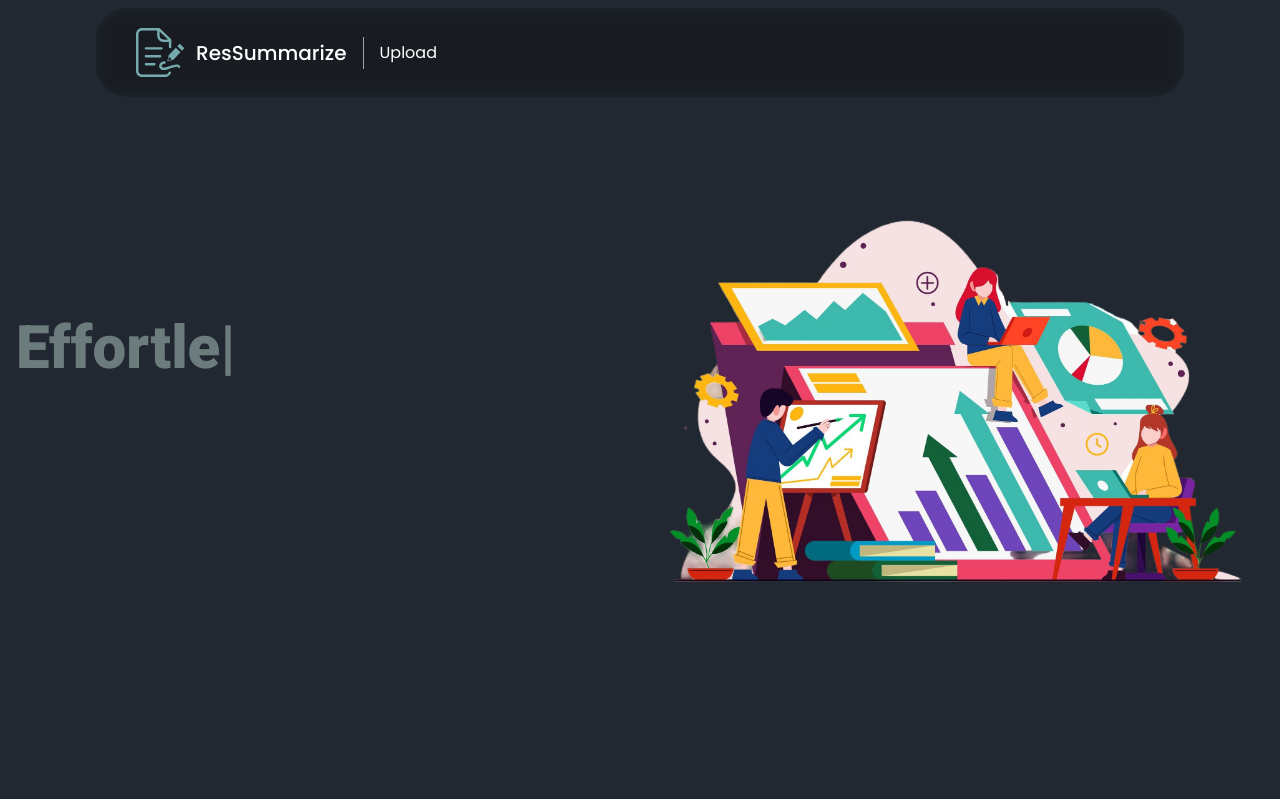
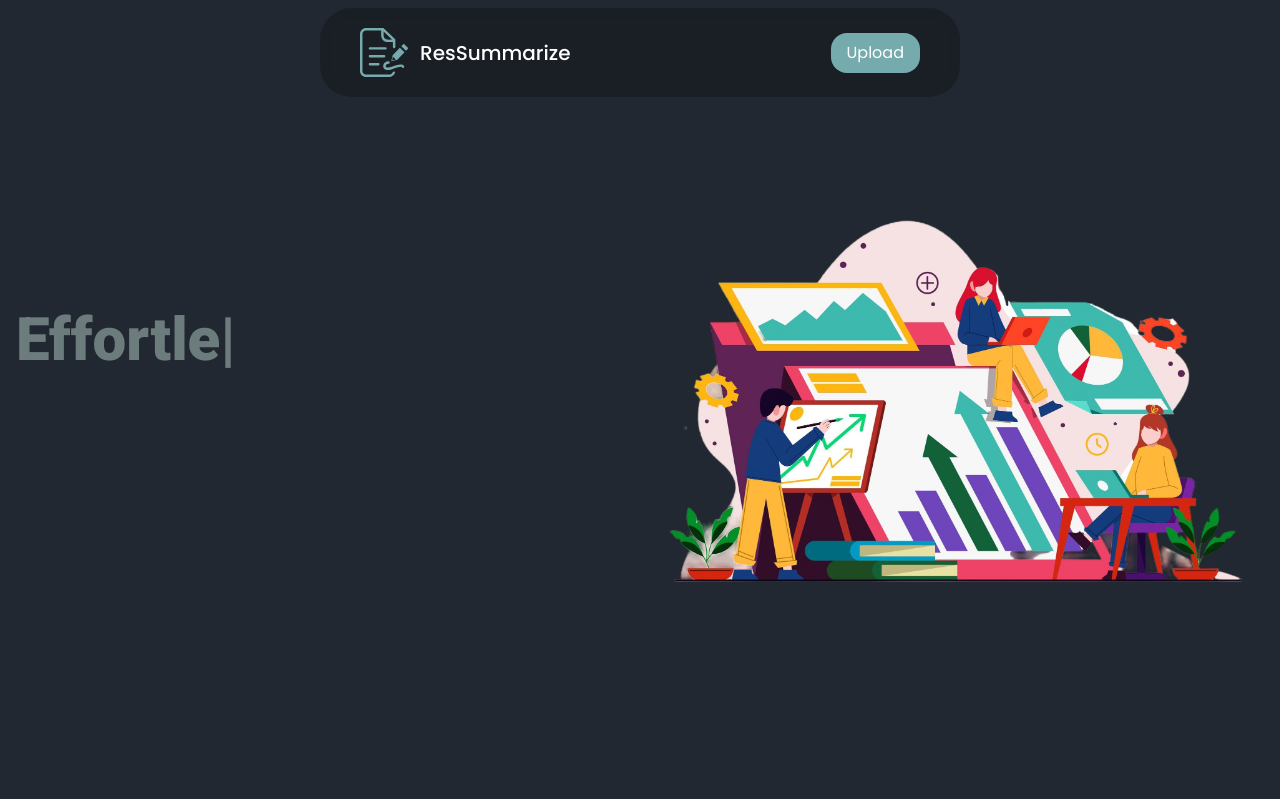
Before and after one commit to thakurprathya/research_summary_generator, a Flask app: page / in a window 1280 px wide. Shown: the top 799 px of the page. Run offline with Flask 3, Linux system fonts and the light colour scheme.

Commit message:
Update header and Add mobile responsiveness

```diff
--- a/static/output.css
+++ b/static/output.css
@@ -612,88 +612,16 @@
   position: fixed;
 }
 
-.absolute{
-  position: absolute;
-}
-
 .relative{
   position: relative;
-}
-
-.inset-0{
-  inset: 0px;
-}
-
-.-left-\[25\%\]{
-  left: -25%;
-}
-
-.-top-\[125\%\]{
-  top: -125%;
-}
-
-.top-2{
-  top: 0.5rem;
-}
-
-.-top-\[100\%\]{
-  top: -100%;
-}
-
-.-top-\[150\%\]{
-  top: -150%;
-}
-
-.-top-\[140\%\]{
-  top: -140%;
-}
-
-.-left-\[100\%\]{
-  left: -100%;
-}
-
-.-top-\[200\%\]{
-  top: -200%;
-}
-
-.bottom-\[-50\%\]{
-  bottom: -50%;
-}
-
-.left-\[-25\%\]{
-  left: -25%;
-}
-
-.right-\[-25\%\]{
-  right: -25%;
-}
-
-.top-\[-50\%\]{
-  top: -50%;
-}
-
-.left-0{
-  left: 0px;
-}
-
-.right-0{
-  right: 0px;
 }
 
 .top-0{
   top: 0px;
 }
 
-.bottom-\[-10\%\]{
-  bottom: -10%;
-}
-
 .z-20{
   z-index: 20;
-}
-
-.z-\[-1\]{
-  z-index: -1;
 }
 
 .col-span-full{
@@ -709,20 +637,20 @@
   margin-right: auto;
 }
 
-.mb-4{
-  margin-bottom: 1rem;
+.mb-8{
+  margin-bottom: 2rem;
 }
 
 .ml-1{
   margin-left: 0.25rem;
 }
 
+.ml-2{
+  margin-left: 0.5rem;
+}
+
 .ml-3{
   margin-left: 0.75rem;
-}
-
-.mr-5{
-  margin-right: 1.25rem;
 }
 
 .mt-4{
@@ -761,88 +681,40 @@
   height: 50rem;
 }
 
-.h-\[400vh\]{
-  height: 400vh;
-}
-
-.h-screen{
-  height: 100vh;
-}
-
-.h-\[200\%\]{
-  height: 200%;
-}
-
-.h-full{
-  height: 100%;
-}
-
-.h-\[70\%\]{
-  height: 70%;
-}
-
 .min-h-\[3em\]{
   min-height: 3em;
 }
 
-.min-h-screen{
-  min-height: 100vh;
+.w-10{
+  width: 2.5rem;
 }
 
 .w-12{
   width: 3rem;
 }
 
-.w-\[150vw\]{
-  width: 150vw;
-}
-
 .w-\[4\.5rem\]{
   width: 4.5rem;
-}
-
-.w-\[50\%\]{
-  width: 50%;
-}
-
-.w-\[50rem\]{
-  width: 50rem;
 }
 
 .w-\[80\%\]{
   width: 80%;
 }
 
-.w-\[85\%\]{
-  width: 85%;
-}
-
 .w-full{
   width: 100%;
-}
-
-.w-\[40rem\]{
-  width: 40rem;
-}
-
-.w-\[300vw\]{
-  width: 300vw;
-}
-
-.w-\[150\%\]{
-  width: 150%;
 }
 
 .max-w-2xl{
   max-width: 42rem;
 }
 
-.flex-grow{
-  flex-grow: 1;
+.cursor-pointer{
+  cursor: pointer;
 }
 
-.cursor-pointer{
-  cursor: pointer;
+.flex-row{
+  flex-direction: row;
 }
 
 .flex-col{
@@ -869,16 +741,8 @@
   overflow: hidden;
 }
 
-.break-words{
-  overflow-wrap: break-word;
-}
-
-.rounded-\[2rem\]{
-  border-radius: 2rem;
-}
-
-.rounded-full{
-  border-radius: 9999px;
+.rounded-2xl{
+  border-radius: 1rem;
 }
 
 .rounded-lg{
@@ -914,13 +761,14 @@
   border-style: dashed;
 }
 
-.border-none{
-  border-style: none;
-}
-
 .border-\[\#EEEEEE\]{
   --tw-border-opacity: 1;
   border-color: rgb(238 238 238 / var(--tw-border-opacity));
+}
+
+.bg-\[\#76ABAE\]{
+  --tw-bg-opacity: 1;
+  background-color: rgb(118 171 174 / var(--tw-bg-opacity));
 }
 
 .bg-white{
@@ -928,41 +776,35 @@
   background-color: rgb(255 255 255 / var(--tw-bg-opacity));
 }
 
-.bg-\[\#31363F\]{
+.bg-\[\#181C22\]{
   --tw-bg-opacity: 1;
-  background-color: rgb(49 54 63 / var(--tw-bg-opacity));
+  background-color: rgb(24 28 34 / var(--tw-bg-opacity));
 }
 
-.bg-\[\#76ABAE\]{
-  --tw-bg-opacity: 1;
-  background-color: rgb(118 171 174 / var(--tw-bg-opacity));
+.bg-transparent{
+  background-color: transparent;
 }
 
-.bg-gradient-to-b{
-  background-image: linear-gradient(to bottom, var(--tw-gradient-stops));
-}
-
-.from-\[\#31363F\]{
-  --tw-gradient-from: #31363F var(--tw-gradient-from-position);
-  --tw-gradient-to: rgb(49 54 63 / 0) var(--tw-gradient-to-position);
-  --tw-gradient-stops: var(--tw-gradient-from), var(--tw-gradient-to);
-}
-
-.to-\[\#76ABAE\]{
-  --tw-gradient-to: #76ABAE var(--tw-gradient-to-position);
+.bg-opacity-70{
+  --tw-bg-opacity: 0.7;
 }
 
 .p-2{
   padding: 0.5rem;
 }
 
-.p-5{
-  padding: 1.25rem;
+.p-4{
+  padding: 1rem;
 }
 
 .px-10{
   padding-left: 2.5rem;
   padding-right: 2.5rem;
+}
+
+.px-4{
+  padding-left: 1rem;
+  padding-right: 1rem;
 }
 
 .px-6{
@@ -975,22 +817,18 @@
   padding-bottom: 2.5rem;
 }
 
+.py-2{
+  padding-top: 0.5rem;
+  padding-bottom: 0.5rem;
+}
+
 .py-8{
   padding-top: 2rem;
   padding-bottom: 2rem;
 }
 
-.px-4{
-  padding-left: 1rem;
-  padding-right: 1rem;
-}
-
 .pl-1{
   padding-left: 0.25rem;
-}
-
-.pt-20{
-  padding-top: 5rem;
 }
 
 .text-center{
@@ -1001,9 +839,9 @@
   font-family: Roboto, sans-serif;
 }
 
-.text-4xl{
-  font-size: 2.25rem;
-  line-height: 2.5rem;
+.text-6xl{
+  font-size: 3.75rem;
+  line-height: 1;
 }
 
 .text-\[14px\]{
@@ -1025,13 +863,13 @@
   line-height: 1.75rem;
 }
 
-.text-6xl{
-  font-size: 3.75rem;
-  line-height: 1;
+.text-3xl{
+  font-size: 1.875rem;
+  line-height: 2.25rem;
 }
 
-.font-bold{
-  font-weight: 700;
+.font-extrabold{
+  font-weight: 800;
 }
 
 .font-medium{
@@ -1130,6 +944,22 @@
 .backdrop-filter{
   -webkit-backdrop-filter: var(--tw-backdrop-blur) var(--tw-backdrop-brightness) var(--tw-backdrop-contrast) var(--tw-backdrop-grayscale) var(--tw-backdrop-hue-rotate) var(--tw-backdrop-invert) var(--tw-backdrop-opacity) var(--tw-backdrop-saturate) var(--tw-backdrop-sepia);
   backdrop-filter: var(--tw-backdrop-blur) var(--tw-backdrop-brightness) var(--tw-backdrop-contrast) var(--tw-backdrop-grayscale) var(--tw-backdrop-hue-rotate) var(--tw-backdrop-invert) var(--tw-backdrop-opacity) var(--tw-backdrop-saturate) var(--tw-backdrop-sepia);
+}
+
+.transition{
+  transition-property: color, background-color, border-color, text-decoration-color, fill, stroke, opacity, box-shadow, transform, filter, -webkit-backdrop-filter;
+  transition-property: color, background-color, border-color, text-decoration-color, fill, stroke, opacity, box-shadow, transform, filter, backdrop-filter;
+  transition-property: color, background-color, border-color, text-decoration-color, fill, stroke, opacity, box-shadow, transform, filter, backdrop-filter, -webkit-backdrop-filter;
+  transition-timing-function: cubic-bezier(0.4, 0, 0.2, 1);
+  transition-duration: 150ms;
+}
+
+.duration-300{
+  transition-duration: 300ms;
+}
+
+.ease-in-out{
+  transition-timing-function: cubic-bezier(0.4, 0, 0.2, 1);
 }
 
 * {
@@ -1181,12 +1016,15 @@
   color: rgb(34 40 49 / var(--tw-text-opacity));
 }
 
-.hover\:text-\[\#76ABAE\]:hover{
-  --tw-text-opacity: 1;
-  color: rgb(118 171 174 / var(--tw-text-opacity));
-}
+@media (min-width: 640px){
+  .sm\:top-2{
+    top: 0.5rem;
+  }
 
-@media (min-width: 640px){
+  .sm\:ml-3{
+    margin-left: 0.75rem;
+  }
+
   .sm\:ml-4{
     margin-left: 1rem;
   }
@@ -1195,8 +1033,20 @@
     margin-top: 0px;
   }
 
+  .sm\:w-10{
+    width: 2.5rem;
+  }
+
+  .sm\:w-\[80\%\]{
+    width: 80%;
+  }
+
   .sm\:flex-row{
     flex-direction: row;
+  }
+
+  .sm\:rounded-\[1\.5rem\]{
+    border-radius: 1.5rem;
   }
 
   .sm\:border-l-2{
@@ -1208,6 +1058,34 @@
     border-color: rgb(229 231 235 / var(--tw-border-opacity));
   }
 
+  .sm\:bg-\[\#181C22\]{
+    --tw-bg-opacity: 1;
+    background-color: rgb(24 28 34 / var(--tw-bg-opacity));
+  }
+
+  .sm\:bg-opacity-70{
+    --tw-bg-opacity: 0.7;
+  }
+
+  .sm\:p-4{
+    padding: 1rem;
+  }
+
+  .sm\:px-3{
+    padding-left: 0.75rem;
+    padding-right: 0.75rem;
+  }
+
+  .sm\:px-6{
+    padding-left: 1.5rem;
+    padding-right: 1.5rem;
+  }
+
+  .sm\:py-1\.5{
+    padding-top: 0.375rem;
+    padding-bottom: 0.375rem;
+  }
+
   .sm\:py-2{
     padding-top: 0.5rem;
     padding-bottom: 0.5rem;
@@ -1216,6 +1094,25 @@
   .sm\:pl-4{
     padding-left: 1rem;
   }
+
+  .sm\:text-base{
+    font-size: 1rem;
+    line-height: 1.5rem;
+  }
+
+  .sm\:text-sm{
+    font-size: 0.875rem;
+    line-height: 1.25rem;
+  }
+
+  .sm\:text-6xl{
+    font-size: 3.75rem;
+    line-height: 1;
+  }
+
+  .sm\:font-extrabold{
+    font-weight: 800;
+  }
 }
 
 @media (min-width: 768px){
@@ -1223,16 +1120,16 @@
     margin-bottom: 0px;
   }
 
-  .md\:ml-4{
-    margin-left: 1rem;
+  .md\:w-1\/2{
+    width: 50%;
   }
 
-  .md\:mr-auto{
-    margin-right: auto;
+  .md\:w-12{
+    width: 3rem;
   }
 
-  .md\:w-1\/2{
-    width: 50%;
+  .md\:w-\[70\%\]{
+    width: 70%;
   }
 
   .md\:flex-row{
@@ -1243,21 +1140,53 @@
     justify-content: flex-start;
   }
 
-  .md\:border-l{
-    border-left-width: 1px;
+  .md\:rounded-\[2rem\]{
+    border-radius: 2rem;
   }
 
-  .md\:border-gray-400{
-    --tw-border-opacity: 1;
-    border-color: rgb(156 163 175 / var(--tw-border-opacity));
+  .md\:p-5{
+    padding: 1.25rem;
   }
 
-  .md\:py-1{
-    padding-top: 0.25rem;
-    padding-bottom: 0.25rem;
+  .md\:px-4{
+    padding-left: 1rem;
+    padding-right: 1rem;
   }
 
-  .md\:pl-4{
-    padding-left: 1rem;
+  .md\:px-8{
+    padding-left: 2rem;
+    padding-right: 2rem;
+  }
+
+  .md\:py-2{
+    padding-top: 0.5rem;
+    padding-bottom: 0.5rem;
+  }
+
+  .md\:text-base{
+    font-size: 1rem;
+    line-height: 1.5rem;
+  }
+
+  .md\:text-xl{
+    font-size: 1.25rem;
+    line-height: 1.75rem;
   }
 }
+
+@media (min-width: 1024px){
+  .lg\:w-\[60\%\]{
+    width: 60%;
+  }
+
+  .lg\:px-10{
+    padding-left: 2.5rem;
+    padding-right: 2.5rem;
+  }
+}
+
+@media (min-width: 1280px){
+  .xl\:w-\[50\%\]{
+    width: 50%;
+  }
+}
--- a/templates/components/header.html
+++ b/templates/components/header.html
@@ -1,11 +1,11 @@
-<header class="fixed top-2 mx-auto w-full body-font z-20">
-    <div class="container mx-auto w-[85%] flex flex-wrap p-5 px-10 rounded-[2rem] flex-col md:flex-row items-center" style="backdrop-filter: blur(10px) brightness(70%);">
-        <a href="{{ url_for('home') }}" class="flex title-font font-medium items-center text-gray-900 mb-4 md:mb-0 cursor-pointer">
-            <img src="{{ url_for('static', filename='assets/logo.svg') }}" alt="logo" class="w-12">
-            <span class="ml-3 text-xl">ResSummarize</span>
+<header class="fixed top-0 sm:top-2 w-full body-font z-20">
+    <div class="container mx-auto w-full sm:w-[80%] md:w-[70%] lg:w-[60%] xl:w-[50%] flex flex-wrap p-4 sm:p-4 md:p-5 px-6 sm:px-6 md:px-8 lg:px-10 sm:rounded-[1.5rem] md:rounded-[2rem] flex-row items-center justify-between bg-transparent sm:bg-[#181C22] sm:bg-opacity-70" style="backdrop-filter: blur(10px);">
+        <a href="{{ url_for('home') }}" class="flex title-font font-medium items-center text-gray-900 cursor-pointer">
+            <img src="{{ url_for('static', filename='assets/logo.svg') }}" alt="logo" class="w-10 sm:w-10 md:w-12">
+            <span class="ml-2 sm:ml-3 text-base sm:text-base md:text-xl text-white">ResSummarize</span>
         </a>
-        <nav class="md:mr-auto md:ml-4 md:py-1 md:pl-4 md:border-l md:border-gray-400 flex flex-wrap items-center text-base justify-center">
-            <a href="{{ url_for('upload') }}" class="mr-5 hover:text-[#76ABAE] cursor-pointer">Upload</a>
+        <nav class="flex items-center">
+            <a href="{{ url_for('upload') }}" class="px-4 sm:px-3 md:px-4 py-2 sm:py-1.5 md:py-2 text-sm sm:text-sm md:text-base bg-[#76ABAE] text-white rounded-2xl hover:bg-[#5f8a8d] transition duration-300 ease-in-out cursor-pointer">Upload</a>
         </nav>
     </div>
 </header>
--- a/templates/pages/index.html
+++ b/templates/pages/index.html
@@ -14,11 +14,11 @@
     {% include 'components/header.html' %}
 
     <section>
-            <div class="h-[100vh] flex items-center justify-center">
+        <div class="mt-5 sm:mt-0 h-[100vh] flex items-center justify-center">
             <div class="container mx-auto px-4 flex flex-col md:flex-row items-center justify-between">
                 <div class="md:w-1/2 mb-8 md:mb-0">
                     <h1 id="hero-text"
-                            class="font-roboto text-6xl font-extrabold text-[#6c7c7d] leading-tight animate-blink overflow-hidden min-h-[3em]">
+                        class="font-roboto text-3xl font-extrabold sm:text-6xl sm:font-extrabold text-[#6c7c7d] leading-tight animate-blink overflow-hidden min-h-[3em]">
                     </h1>
                 </div>
                 <div class="md:w-1/2 flex justify-center">
```
Also changed, not shown: other parts of static/output.css (+12 -56 lines). Lines whose indentation alone changed are shown as unchanged.
